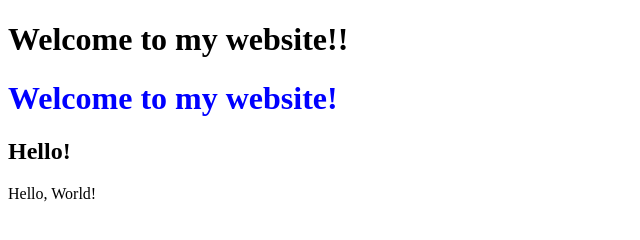
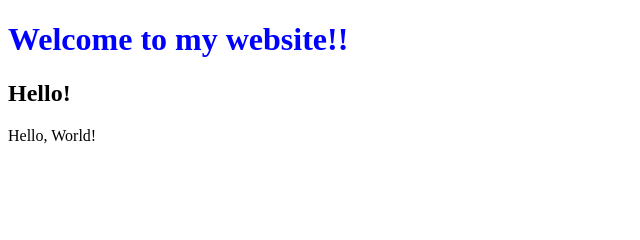
Before and after one commit to MuhammadOwaisRahemo/lecture0, a plain HTML site: page index.html in a window 1280 px wide. Shown: the whole page, without its empty margins (0-640 px from the left). Drawn offline with Linux system fonts and the light colour scheme.

Commit message:
fix double h1

```diff
--- a/index.html
+++ b/index.html
@@ -4,8 +4,7 @@
         <title>Hello</title>
     </head>
     <body>
-        <h1>Welcome to my website!!</h1>
-        <h1 style="color:blue;">Welcome to my website!</h1>
+        <h1 style="color:blue;">Welcome to my website!!</h1>
         <h2>Hello!</h2>
         Hello, World!
     </body>
```
